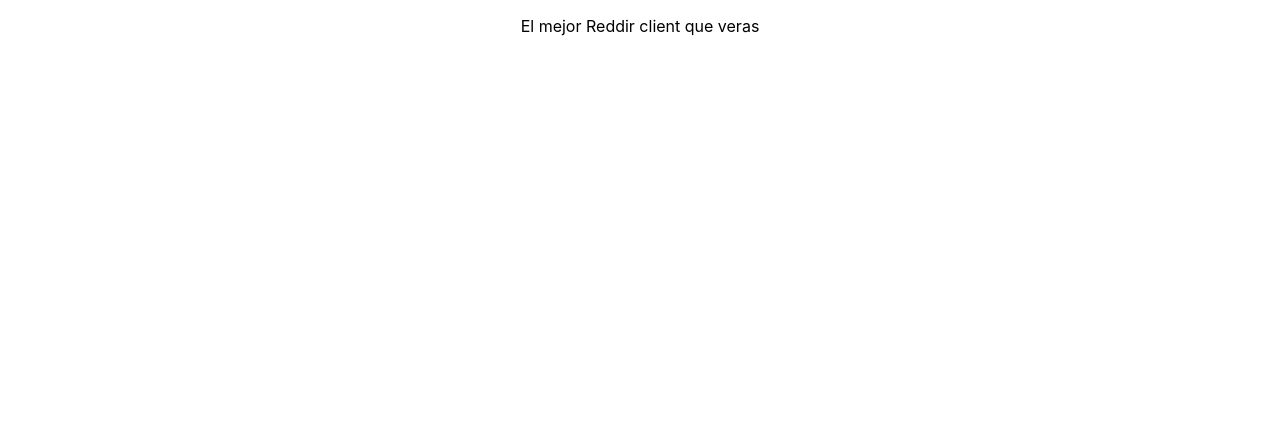
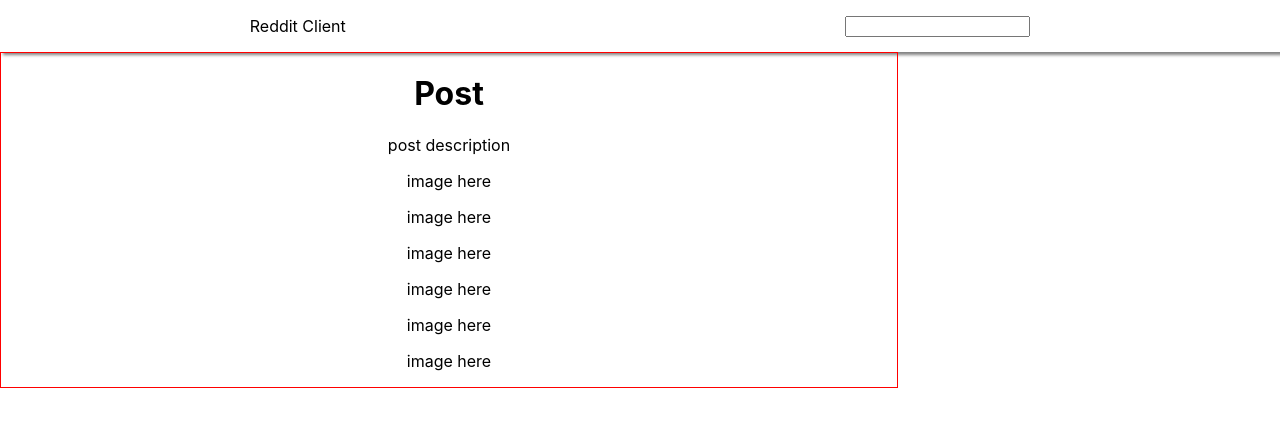
Before and after one commit to santiagoruizs/reddit-client-app, a React (Create React App) app: page / in a window 1280 px wide. Shown: the top 426 px of the page. Built offline with nearby package versions, Linux system fonts and the light colour scheme.

Commit message:
Finally initializing app, getting started with app skeleton and fisrst app functionalities

```diff
--- a/src/App.css
+++ b/src/App.css
@@ -1,38 +1,6 @@
 .App {
-  text-align: center;
-}
-
-.App-logo {
-  height: 40vmin;
-  pointer-events: none;
-}
-
-@media (prefers-reduced-motion: no-preference) {
-  .App-logo {
-    animation: App-logo-spin infinite 20s linear;
-  }
-}
-
-.App-header {
-  background-color: #282c34;
-  min-height: 100vh;
   display: flex;
   flex-direction: column;
-  align-items: center;
-  justify-content: center;
-  font-size: calc(10px + 2vmin);
-  color: white;
+  text-align: center;
+  min-height: 100vh;
 }
-
-.App-link {
-  color: #61dafb;
-}
-
-@keyframes App-logo-spin {
-  from {
-    transform: rotate(0deg);
-  }
-  to {
-    transform: rotate(360deg);
-  }
-}
--- a/src/App.js
+++ b/src/App.js
@@ -1,10 +1,12 @@
-
+import Header from './features/Header/Header';
+import Home from './features/Home/Home';
 import './App.css';
 
 function App() {
   return (
     <div className="App">
-     <p>El mejor Reddir client que veras</p>
+      <Header />
+      <Home />
     </div>
   );
 }
--- /dev/null
+++ b/src/components/PostCard.css
@@ -0,0 +1,8 @@
+.card{
+    min-height: 100%;
+    width: 70%;
+    border: 1px solid red;
+    text-align: center;
+    justify-content: center;
+    align-items: center;
+}
--- /dev/null
+++ b/src/components/PostCard.js
@@ -0,0 +1,18 @@
+import './PostCard.css'
+
+const PostCard = () => {
+    return (
+        <div className="card">
+            <h1>Post</h1>
+            <p>post description</p>
+            <p>image here</p>
+            <p>image here</p>
+            <p>image here</p>
+            <p>image here</p>
+            <p>image here</p>
+            <p>image here</p>
+        </div>
+    )
+}
+
+export default PostCard;
--- /dev/null
+++ b/src/features/Header/Header.css
@@ -0,0 +1,9 @@
+.header{
+    background-color: white;
+    box-shadow: 3px 3px 3px gray;
+    display: flex;
+    flex-direction: row;
+    align-items: center;
+    justify-content: space-around;
+
+}
--- /dev/null
+++ b/src/features/Header/Header.js
@@ -0,0 +1,15 @@
+import './Header.css';
+
+const Header = () => {
+    return (
+        <div className='header'>
+            <p>Reddit Client</p>
+            <input
+            type="text"
+            name="search-bar"
+            />
+        </div>
+    )
+}
+
+export default Header
--- /dev/null
+++ b/src/features/Home/Home.js
@@ -0,0 +1,9 @@
+import PostCard from "../../components/PostCard";
+
+const Home = () => {
+    return (
+        <PostCard />
+    )
+}
+
+export default Home;
```
